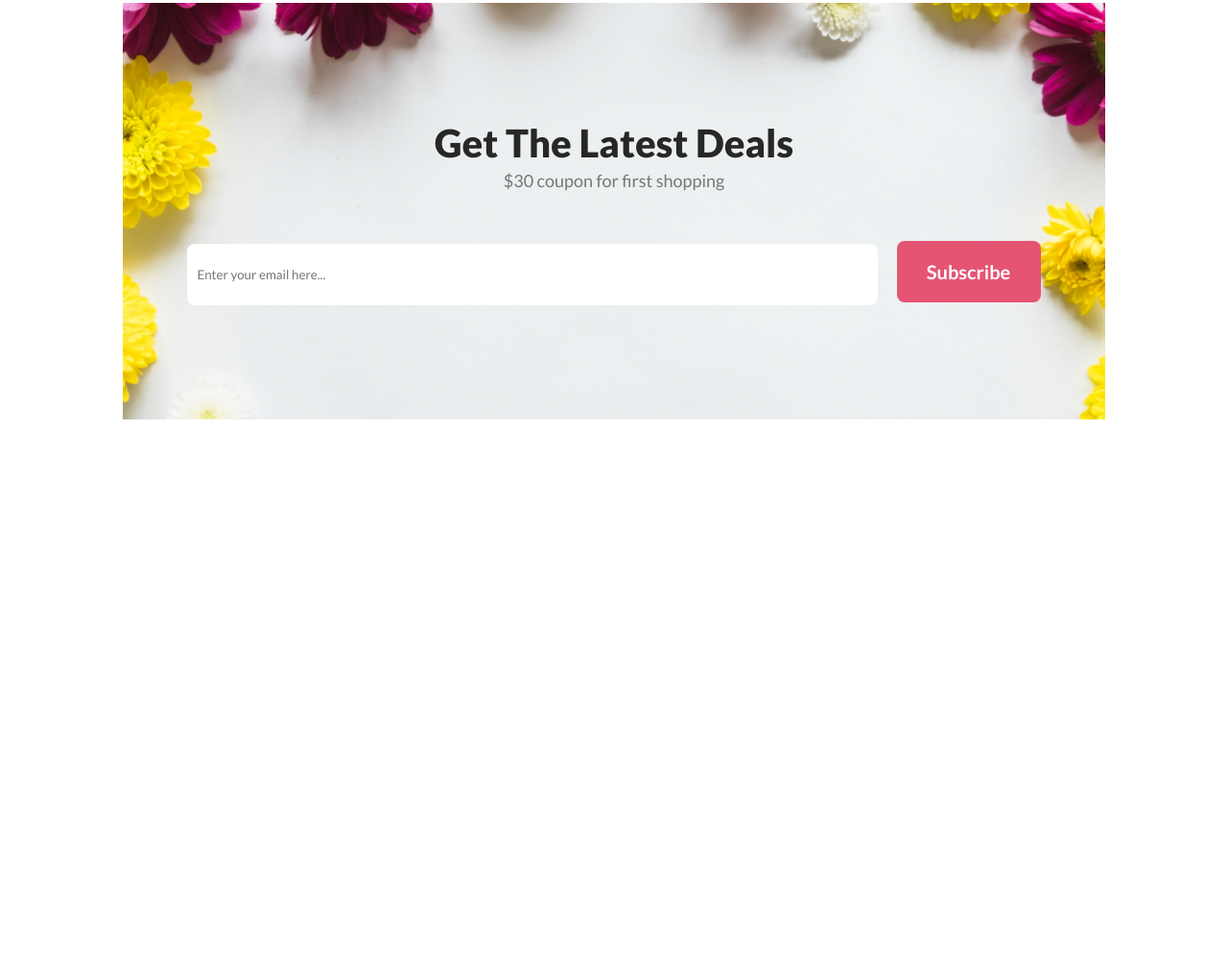
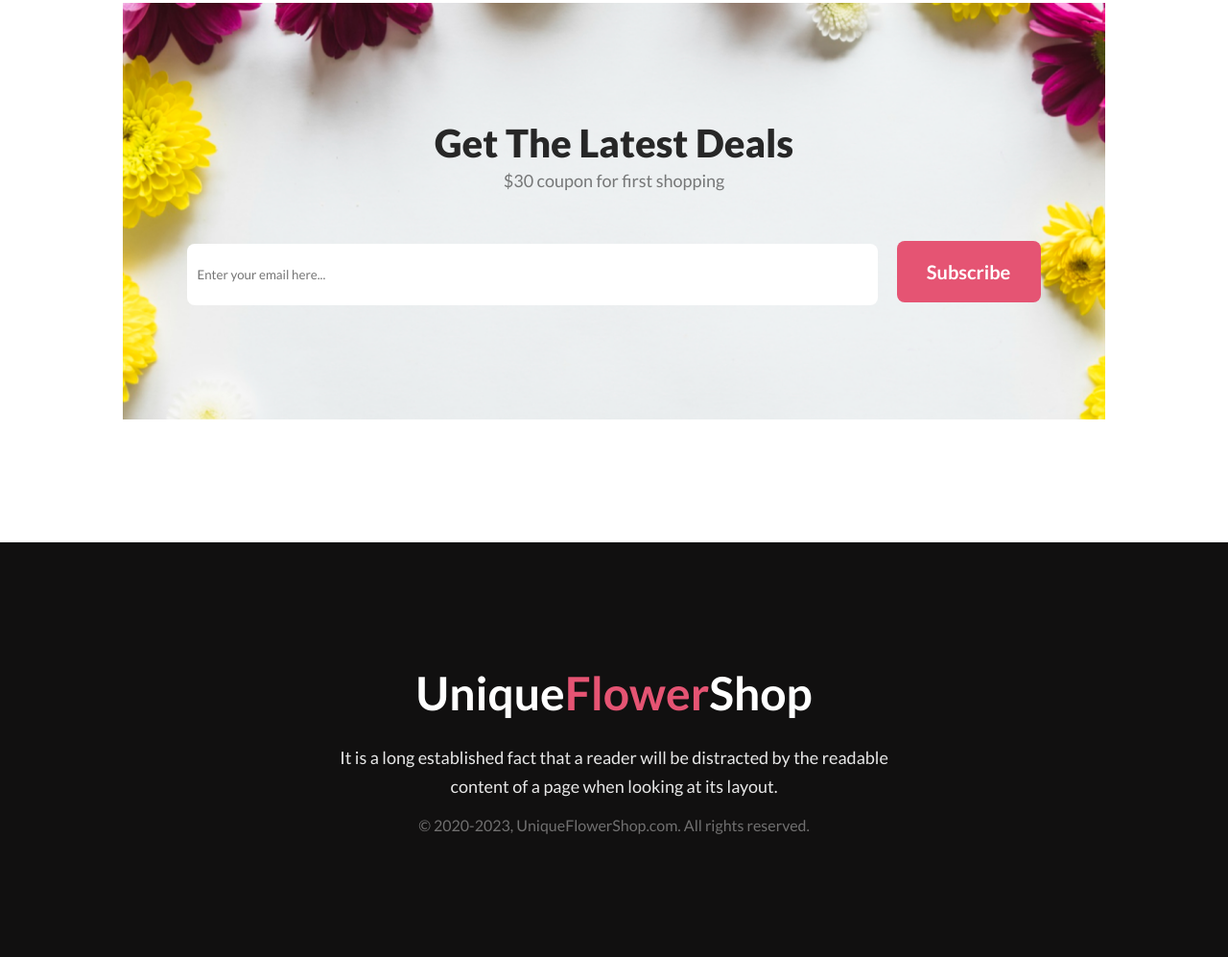
Before and after one commit to muhammad-shahin/unique-flower-shop, a plain HTML site: page index.html in a window 1280 px wide. Shown: the part 5987-6984 px from the top of the page at 96% size. Before the commit the page ends 6552 px from the top, so only its background shows below. Drawn offline with Linux system fonts and the light colour scheme.

Commit message:
footer section complete

```diff
--- a/index.html
+++ b/index.html
@@ -160,5 +160,14 @@
     </div>
   </section>
 
+  <!-- Footer section -->
+  <footer>
+    <div class="footer-container">
+      <h4 class="footer-title">Unique<span>Flower</span>Shop</h4>
+      <p class="footer-description">It is a long established fact that a reader will be distracted by the readable content of a page when looking at its layout.</p>
+      <small class="copyright-text">&copy; 2020-2023, UniqueFlowerShop.com. All rights reserved. </small>
+    </div>
+  </footer>
+
 </body>
 </html>
--- a/style.css
+++ b/style.css
@@ -295,3 +295,30 @@ hr {
   height: 64px;
   margin-bottom: 122px;
 }
+/* Footer section style */
+footer {
+  background: #111010;
+}
+.footer-container {
+  text-align: center;
+  padding: 128px 0;
+}
+.footer-title {
+  font-size: 48px;
+  font-weight: 700;
+  color: #fff;
+  margin-bottom: 24px;
+}
+.footer-description {
+  color: rgba(255, 255, 255, 0.9);
+  font-size: 18px;
+  font-weight: 400;
+  line-height: 30px;
+  width: 625px;
+  margin: 0 auto 16px auto;
+}
+.copyright-text {
+  color: rgba(255, 255, 255, 0.4);
+  font-size: 16px;
+  font-weight: 400;
+}
```
